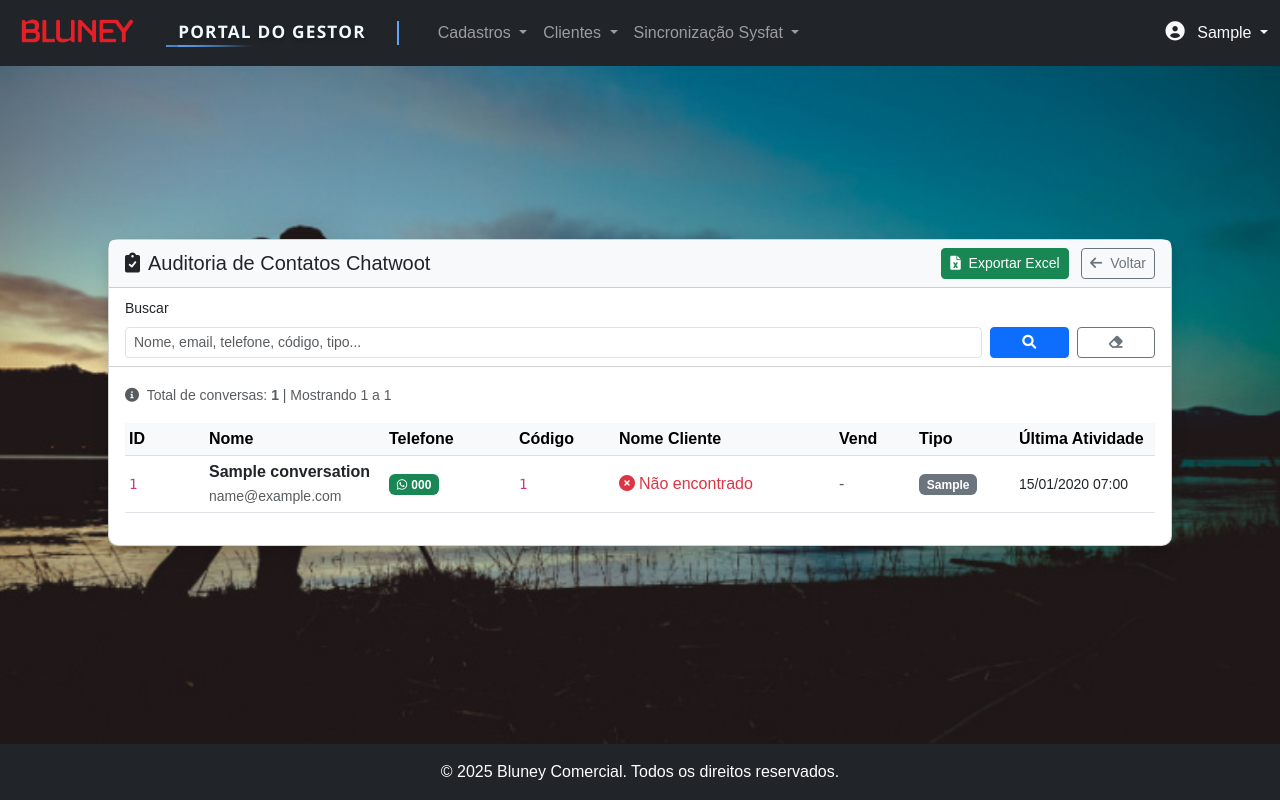
After one commit to japaiva/portalbluney, a Django app: page /gestor/auditoria-contatos/ in a window 1280 px wide. The commit adds this page. Run offline with Django 5.2, Linux system fonts and the light colour scheme; a user stored in the database is signed in; tables that the repository leaves empty hold one stand-in row (values such as "Sample post"); some web fonts are replaced.

Commit message:
Fechou Busca top

```diff
--- a/gestor/urls.py
+++ b/gestor/urls.py
@@ -98,6 +98,10 @@ urlpatterns = [
     # ===== RELATÓRIOS =====
     path('relatorio-clientes/', views.relatorio_clientes, name='relatorio_clientes'),
 
+    # ===== AUDITORIA =====
+    path('auditoria-contatos/', views.auditoria_contatos_list, name='auditoria_contatos_list'),
+    path('auditoria-contatos/exportar/', views.auditoria_contatos_export, name='auditoria_contatos_export'),
+
     # ===== APIs (Cliente) =====
     path('api/vendedor/<str:codigo>/', views.api_vendedor_por_codigo, name='api_vendedor_por_codigo'),
     path('api/cliente/<str:codigo>/', views.api_cliente_por_codigo, name='api_cliente_por_codigo'),
--- /dev/null
+++ b/gestor/views/auditoria_contatos.py
@@ -0,0 +1,161 @@
+# gestor/views/auditoria_contatos.py
+
+from django.shortcuts import render
+from django.contrib.auth.decorators import login_required
+from django.http import HttpResponse
+from django.db.models import Q
+from django.core.paginator import Paginator
+from core.models import ChatwootLastConversation, Cliente
+import openpyxl
+from openpyxl.styles import Font, Alignment, PatternFill
+from datetime import datetime
+
+@login_required
+def auditoria_contatos_list(request):
+    """Lista conversas do Chatwoot com auditoria de contatos"""
+
+    # Busca
+    busca = request.GET.get('q', '')
+
+    # Query base
+    conversas = ChatwootLastConversation.objects.all().order_by('-last_activity')
+
+    # Aplicar busca
+    if busca:
+        conversas = conversas.filter(
+            Q(name__icontains=busca) |
+            Q(email__icontains=busca) |
+            Q(phone__icontains=busca) |
+            Q(codigo__icontains=busca) |
+            Q(tipo__icontains=busca)
+        )
+
+    # PAGINAÇÃO PRIMEIRO (antes de buscar clientes)
+    total_conversas = conversas.count()
+    paginator = Paginator(conversas, 50)  # 50 por página
+    page_number = request.GET.get('page', 1)
+    page_obj = paginator.get_page(page_number)
+
+    # Buscar códigos de clientes da página atual
+    codigos_clientes = [c.codigo for c in page_obj if c.codigo]
+
+    # Buscar TODOS os clientes necessários de uma vez (1 query apenas)
+    clientes_dict = {}
+    if codigos_clientes:
+        clientes = Cliente.objects.filter(codigo__in=codigos_clientes)
+        clientes_dict = {str(c.codigo): c for c in clientes}
+
+    # Montar lista com clientes
+    conversas_com_cliente = []
+    for conversa in page_obj:
+        cliente = None
+        codigo_vendedor = None
+
+        if conversa.codigo:
+            cliente = clientes_dict.get(str(conversa.codigo))
+            codigo_vendedor = cliente.codigo_vendedor if cliente else None
+
+        conversas_com_cliente.append({
+            'conversa': conversa,
+            'cliente': cliente,
+            'codigo_vendedor': codigo_vendedor
+        })
+
+    # Substituir items do page_obj
+    page_obj.object_list = conversas_com_cliente
+
+    context = {
+        'page_obj': page_obj,
+        'total_conversas': total_conversas,
+        'busca': busca,
+    }
+
+    return render(request, 'gestor/auditoria_contatos_list.html', context)
+
+
+@login_required
+def auditoria_contatos_export(request):
+    """Exporta conversas do Chatwoot para Excel"""
+
+    # Aplicar busca
+    busca = request.GET.get('q', '')
+
+    conversas = ChatwootLastConversation.objects.all().order_by('-last_activity')
+
+    if busca:
+        conversas = conversas.filter(
+            Q(name__icontains=busca) |
+            Q(email__icontains=busca) |
+            Q(phone__icontains=busca) |
+            Q(codigo__icontains=busca) |
+            Q(tipo__icontains=busca)
+        )
+
+    # Criar workbook
+    wb = openpyxl.Workbook()
+    ws = wb.active
+    ws.title = "Auditoria Contatos"
+
+    # Estilos
+    header_font = Font(bold=True, color="FFFFFF")
+    header_fill = PatternFill(start_color="4472C4", end_color="4472C4", fill_type="solid")
+    header_alignment = Alignment(horizontal="center", vertical="center")
+
+    # Cabeçalhos
+    headers = [
+        'ID Contato', 'Nome', 'Email', 'Telefone',
+        'Código Cliente', 'Nome Cliente', 'Código Vendedor', 'Tipo',
+        'Última Atividade'
+    ]
+
+    for col, header in enumerate(headers, start=1):
+        cell = ws.cell(row=1, column=col, value=header)
+        cell.font = header_font
+        cell.fill = header_fill
+        cell.alignment = header_alignment
+
+    # Dados
+    row = 2
+    for conversa in conversas:
+        # Buscar cliente e vendedor
+        cliente = None
+        codigo_vendedor = ''
+        if conversa.codigo:
+            try:
+                cliente = Cliente.objects.get(codigo=conversa.codigo)
+                codigo_vendedor = cliente.codigo_vendedor or ''
+            except Cliente.DoesNotExist:
+                pass
+
+        ws.cell(row=row, column=1, value=conversa.contact_id)
+        ws.cell(row=row, column=2, value=conversa.name or '')
+        ws.cell(row=row, column=3, value=conversa.email or '')
+        ws.cell(row=row, column=4, value=conversa.phone or '')
+        ws.cell(row=row, column=5, value=conversa.codigo or '')
+        ws.cell(row=row, column=6, value=cliente.nome if cliente else '')
+        ws.cell(row=row, column=7, value=codigo_vendedor)
+        ws.cell(row=row, column=8, value=conversa.tipo or '')
+        ws.cell(row=row, column=9, value=conversa.last_activity.strftime('%d/%m/%Y %H:%M') if conversa.last_activity else '')
+
+        row += 1
+
+    # Ajustar largura das colunas
+    ws.column_dimensions['A'].width = 12
+    ws.column_dimensions['B'].width = 25
+    ws.column_dimensions['C'].width = 30
+    ws.column_dimensions['D'].width = 18
+    ws.column_dimensions['E'].width = 15
+    ws.column_dimensions['F'].width = 30
+    ws.column_dimensions['G'].width = 15
+    ws.column_dimensions['H'].width = 15
+    ws.column_dimensions['I'].width = 18
+
+    # Preparar resposta
+    response = HttpResponse(
+        content_type='application/vnd.openxmlformats-officedocument.spreadsheetml.sheet'
+    )
+    filename = f'auditoria_contatos_{datetime.now().strftime("%Y%m%d_%H%M%S")}.xlsx'
+    response['Content-Disposition'] = f'attachment; filename={filename}'
+
+    wb.save(response)
+    return response
--- /dev/null
+++ b/templates/gestor/auditoria_contatos_list.html
@@ -0,0 +1,249 @@
+{% extends 'gestor/base_gestor.html' %}
+
+{% block title %}Auditoria Contatos | Portal Comercial{% endblock %}
+
+{% block content %}
+<div class="card shadow">
+  <div class="card-header bg-light d-flex justify-content-between align-items-center">
+    <h5 class="card-title mb-0">
+      <i class="fas fa-clipboard-check me-2"></i>Auditoria de Contatos Chatwoot
+    </h5>
+    <div>
+      <button onclick="exportarExcel()" id="btnExportar" class="btn btn-success btn-sm me-2">
+        <i class="fas fa-file-excel me-1"></i> <span id="btnExportarTexto">Exportar Excel</span>
+      </button>
+      <a href="{% url 'gestor:dashboard' %}" class="btn btn-outline-secondary btn-sm">
+        <i class="fas fa-arrow-left me-1"></i> Voltar
+      </a>
+    </div>
+  </div>
+
+  <div class="card-header bg-white">
+    <form method="get" class="row g-2 align-items-end">
+      <div class="col-md-10">
+        <label for="q" class="form-label small">Buscar</label>
+        <input type="text" name="q" id="q" class="form-control form-control-sm"
+               placeholder="Nome, email, telefone, código, tipo..." value="{{ busca|default:'' }}">
+      </div>
+
+      <div class="col-md-1">
+        <button type="submit" class="btn btn-sm btn-primary w-100" title="Filtrar">
+          <i class="fas fa-search"></i>
+        </button>
+      </div>
+
+      <div class="col-md-1">
+        <a href="{% url 'gestor:auditoria_contatos_list' %}" class="btn btn-sm btn-outline-secondary w-100" title="Limpar filtros">
+          <i class="fas fa-eraser"></i>
+        </a>
+      </div>
+    </form>
+  </div>
+
+  <div class="card-body">
+    <div class="mb-3">
+      <small class="text-muted">
+        <i class="fas fa-info-circle me-1"></i>
+        Total de conversas: <strong>{{ total_conversas }}</strong>
+        {% if page_obj %}
+          | Mostrando {{ page_obj.start_index }} a {{ page_obj.end_index }}
+        {% endif %}
+      </small>
+    </div>
+
+    <div class="table-responsive">
+      <table class="table table-hover align-middle table-sm">
+        <thead class="table-light">
+          <tr>
+            <th style="width: 80px;">ID</th>
+            <th style="width: 180px;">Nome</th>
+            <th style="width: 130px;">Telefone</th>
+            <th style="width: 100px;">Código</th>
+            <th style="width: 220px;">Nome Cliente</th>
+            <th style="width: 80px;">Vend</th>
+            <th style="width: 100px;">Tipo</th>
+            <th style="width: 140px;">Última Atividade</th>
+          </tr>
+        </thead>
+        <tbody>
+          {% for item in page_obj %}
+            <tr>
+              <td><code>{{ item.conversa.contact_id }}</code></td>
+              <td>
+                <div class="fw-semibold">{{ item.conversa.name|default:"Não informado"|truncatechars:25 }}</div>
+                {% if item.conversa.email %}
+                  <small class="text-muted">{{ item.conversa.email|truncatechars:25 }}</small>
+                {% endif %}
+              </td>
+              <td>
+                {% if item.conversa.phone %}
+                  <span class="badge bg-success">
+                    <i class="fab fa-whatsapp me-1"></i>{{ item.conversa.phone }}
+                  </span>
+                {% else %}
+                  <span class="text-muted">-</span>
+                {% endif %}
+              </td>
+              <td>
+                {% if item.conversa.codigo %}
+                  <code>{{ item.conversa.codigo }}</code>
+                {% else %}
+                  <span class="badge bg-warning text-dark">
+                    <i class="fas fa-exclamation-triangle me-1"></i>Sem
+                  </span>
+                {% endif %}
+              </td>
+              <td>
+                {% if item.cliente %}
+                  <a href="{% url 'gestor:cliente_detail' item.cliente.id %}" class="text-decoration-none">
+                    {{ item.cliente.nome|truncatechars:30 }}
+                  </a>
+                {% else %}
+                  {% if item.conversa.codigo %}
+                    <span class="text-danger">
+                      <i class="fas fa-times-circle me-1"></i>Não encontrado
+                    </span>
+                  {% else %}
+                    <span class="text-muted">-</span>
+                  {% endif %}
+                {% endif %}
+              </td>
+              <td>
+                {% if item.codigo_vendedor %}
+                  <span class="badge bg-info">{{ item.codigo_vendedor }}</span>
+                {% else %}
+                  <span class="text-muted">-</span>
+                {% endif %}
+              </td>
+              <td>
+                {% if item.conversa.tipo %}
+                  <span class="badge bg-secondary">{{ item.conversa.tipo }}</span>
+                {% else %}
+                  <span class="text-muted">-</span>
+                {% endif %}
+              </td>
+              <td>
+                {% if item.conversa.last_activity %}
+                  <small>{{ item.conversa.last_activity|date:"d/m/Y H:i" }}</small>
+                {% else %}
+                  <span class="text-muted">-</span>
+                {% endif %}
+              </td>
+            </tr>
+          {% empty %}
+            <tr>
+              <td colspan="8" class="text-center py-4 text-muted">
+                {% if busca %}
+                  Nenhuma conversa encontrada com a busca aplicada.
+                  <br><a href="{% url 'gestor:auditoria_contatos_list' %}" class="btn btn-sm btn-outline-primary mt-2">
+                    <i class="fas fa-eraser me-1"></i> Limpar busca
+                  </a>
+                {% else %}
+                  Nenhuma conversa cadastrada.
+                {% endif %}
+              </td>
+            </tr>
+          {% endfor %}
+        </tbody>
+      </table>
+    </div>
+
+    {% if page_obj.paginator.num_pages > 1 %}
+    <nav aria-label="Navegação de página" class="mt-3">
+      <ul class="pagination pagination-sm justify-content-center mb-0">
+        {% if page_obj.has_previous %}
+          <li class="page-item">
+            <a class="page-link" href="?page=1{% if busca %}&q={{ busca }}{% endif %}" aria-label="Primeiro">
+              <span aria-hidden="true">&laquo;&laquo;</span>
+            </a>
+          </li>
+          <li class="page-item">
+            <a class="page-link" href="?page={{ page_obj.previous_page_number }}{% if busca %}&q={{ busca }}{% endif %}" aria-label="Anterior">
+              <span aria-hidden="true">&laquo;</span>
+            </a>
+          </li>
+        {% else %}
+          <li class="page-item disabled">
+            <span class="page-link">&laquo;&laquo;</span>
+          </li>
+          <li class="page-item disabled">
+            <span class="page-link">&laquo;</span>
+          </li>
+        {% endif %}
+
+        {% for i in page_obj.paginator.page_range %}
+          {% if page_obj.number == i %}
+            <li class="page-item active"><span class="page-link">{{ i }}</span></li>
+          {% elif i > page_obj.number|add:'-3' and i < page_obj.number|add:'3' %}
+            <li class="page-item">
+              <a class="page-link" href="?page={{ i }}{% if busca %}&q={{ busca }}{% endif %}">{{ i }}</a>
+            </li>
+          {% endif %}
+        {% endfor %}
+
+        {% if page_obj.has_next %}
+          <li class="page-item">
+            <a class="page-link" href="?page={{ page_obj.next_page_number }}{% if busca %}&q={{ busca }}{% endif %}" aria-label="Próximo">
+              <span aria-hidden="true">&raquo;</span>
+            </a>
+          </li>
+          <li class="page-item">
+            <a class="page-link" href="?page={{ page_obj.paginator.num_pages }}{% if busca %}&q={{ busca }}{% endif %}" aria-label="Último">
+              <span aria-hidden="true">&raquo;&raquo;</span>
+            </a>
+          </li>
+        {% else %}
+          <li class="page-item disabled">
+            <span class="page-link">&raquo;</span>
+          </li>
+          <li class="page-item disabled">
+            <span class="page-link">&raquo;&raquo;</span>
+          </li>
+        {% endif %}
+      </ul>
+    </nav>
+    {% endif %}
+  </div>
+</div>
+
+{% block extra_js %}
+<script>
+function exportarExcel() {
+    const btn = document.getElementById('btnExportar');
+    const btnTexto = document.getElementById('btnExportarTexto');
+
+    // Desabilitar botão e mostrar loading
+    btn.disabled = true;
+    btnTexto.innerHTML = '<span class="spinner-border spinner-border-sm me-1"></span>Gerando...';
+
+    // Obter busca atual
+    const busca = document.getElementById('q').value;
+    let url = '{% url "gestor:auditoria_contatos_export" %}';
+    if (busca) {
+        url += '?q=' + encodeURIComponent(busca);
+    }
+
+    // Redirecionar para download
+    window.location.href = url;
+
+    // Reabilitar botão após 3 segundos
+    setTimeout(function() {
+        btn.disabled = false;
+        btnTexto.innerHTML = 'Exportar Excel';
+    }, 3000);
+}
+
+document.addEventListener('DOMContentLoaded', function() {
+    // Enter no campo de busca
+    const busca = document.getElementById('q');
+    if (busca) {
+        busca.addEventListener('keypress', function(e) {
+            if (e.key === 'Enter') {
+                this.form.submit();
+            }
+        });
+    }
+});
+</script>
+{% endblock %}
+{% endblock %}
--- a/templates/gestor/base_gestor.html
+++ b/templates/gestor/base_gestor.html
@@ -57,6 +57,10 @@
     <li><a class="dropdown-item" href="{% url 'gestor:relatorio_clientes' %}">
         Relatório Clientes
     </a></li>
+    <li><hr class="dropdown-divider"></li>
+    <li><a class="dropdown-item" href="{% url 'gestor:auditoria_contatos_list' %}">
+        Auditoria Contatos
+    </a></li>
   </ul>
 </li>
 
```
Also changed, not shown: core/models.py (+35 -0 lines), gestor/views/__init__.py (+8 -0 lines), 3 other files.
